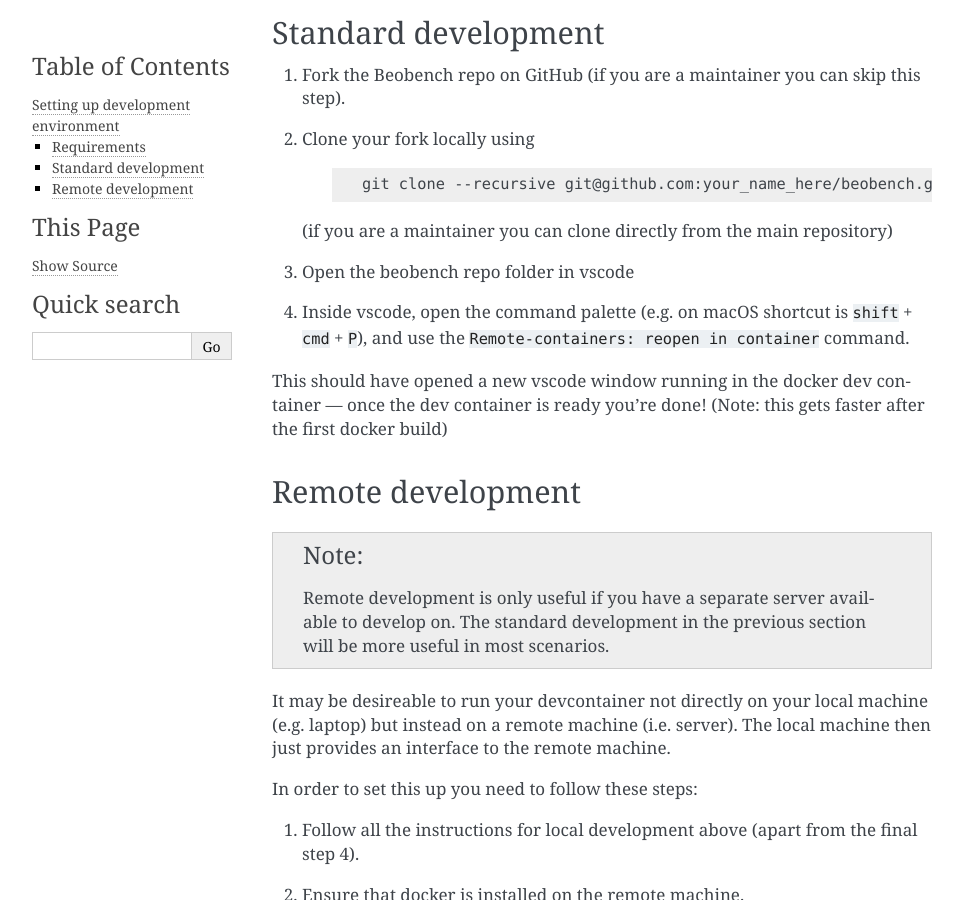
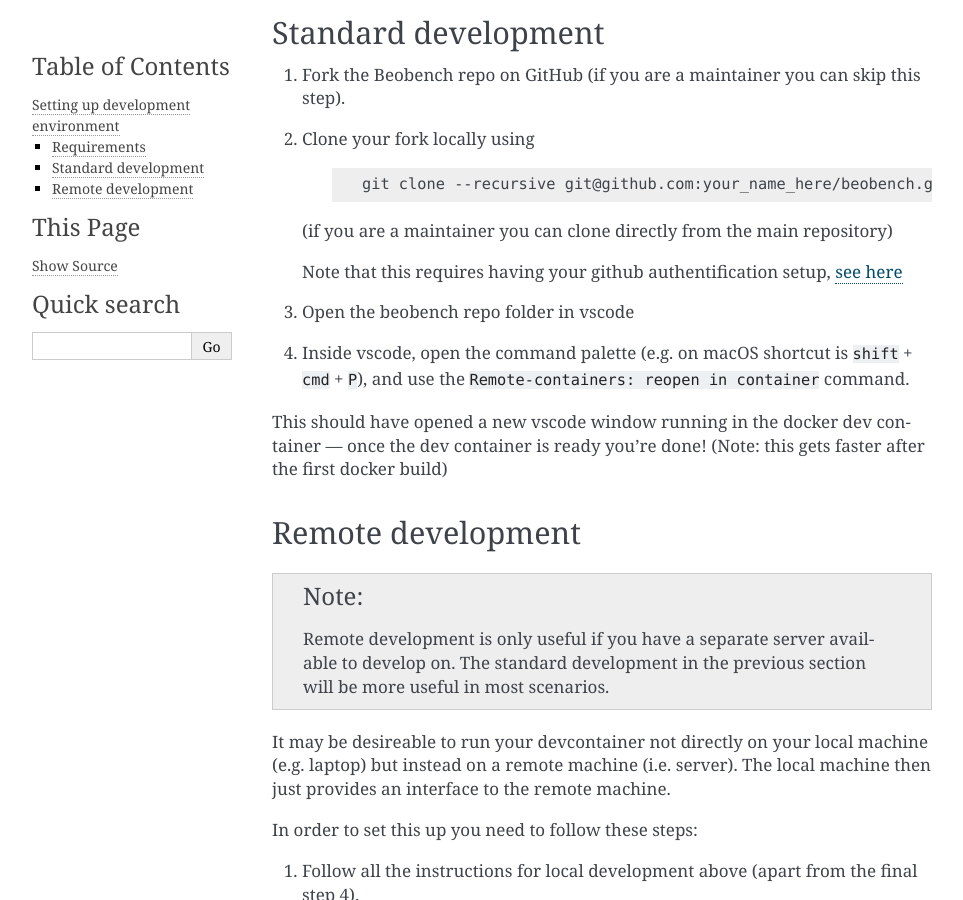
Before and after one commit to rdnfn/beobench, a Sphinx documentation site: the page built from docs/guides/dev_env.rst, in a window 1280 px wide and 900 px high, scrolled down 434 px. Shown: the whole window, without its empty margins (148-1111 px from the left). Built offline with Sphinx 7.4.7, drawn with Linux system fonts in a browser that asks for light colours.

Commit message:
docs: add note on github auth

```diff
--- a/docs/guides/dev_env.rst
+++ b/docs/guides/dev_env.rst
@@ -24,6 +24,8 @@ Standard development
         git clone --recursive git@github.com:your_name_here/beobench.git
 
    (if you are a maintainer you can clone directly from the main repository)
+
+   Note that this requires having your github authentification setup, `see here <https://docs.github.com/en/authentication/connecting-to-github-with-ssh/adding-a-new-ssh-key-to-your-github-account>`_
 
 3. Open the beobench repo folder in vscode
 4. Inside vscode, open the command palette (e.g. on macOS shortcut is ``shift`` + ``cmd`` + ``P``), and use the ``Remote-containers: reopen in container`` command.
```
